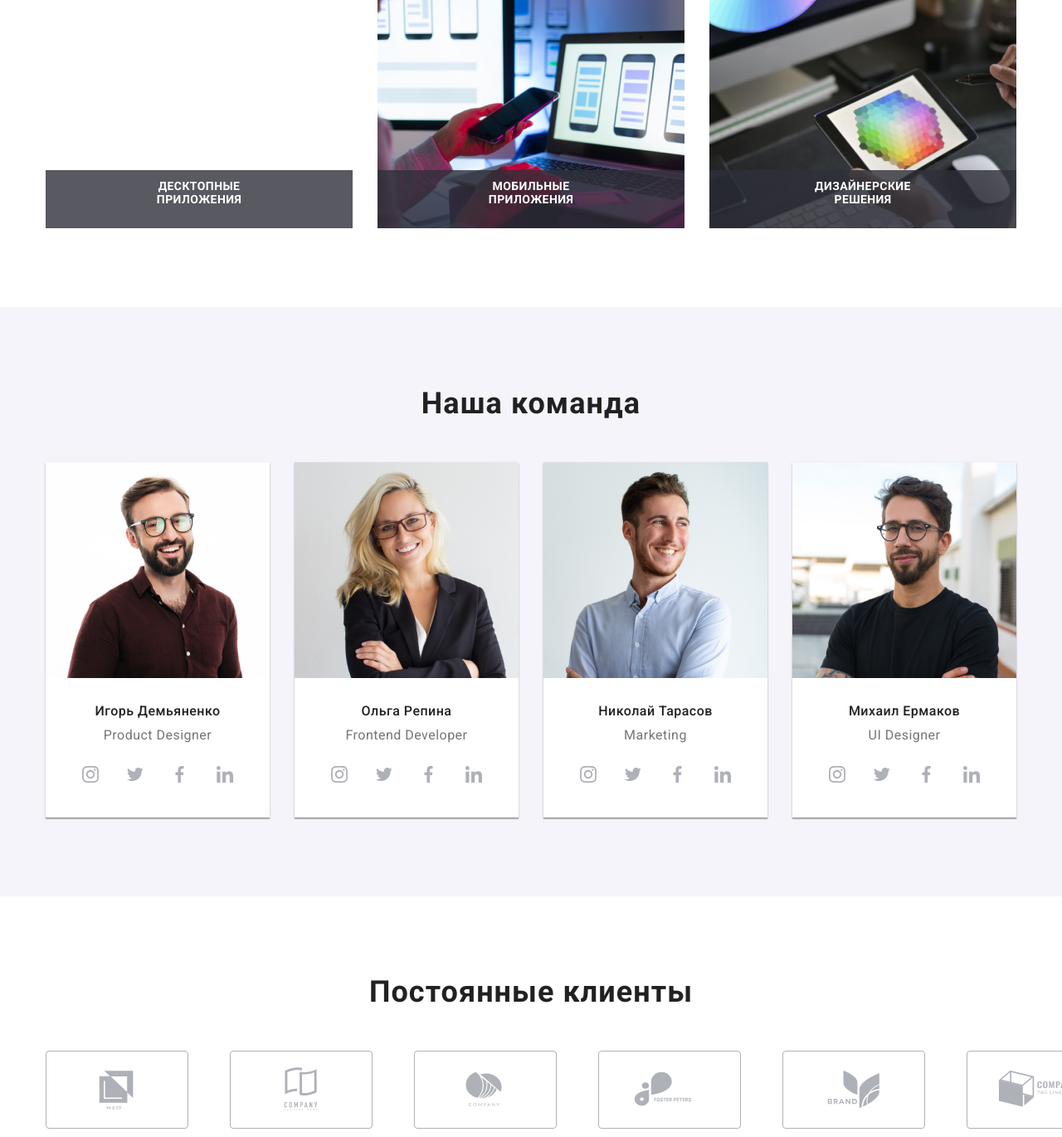
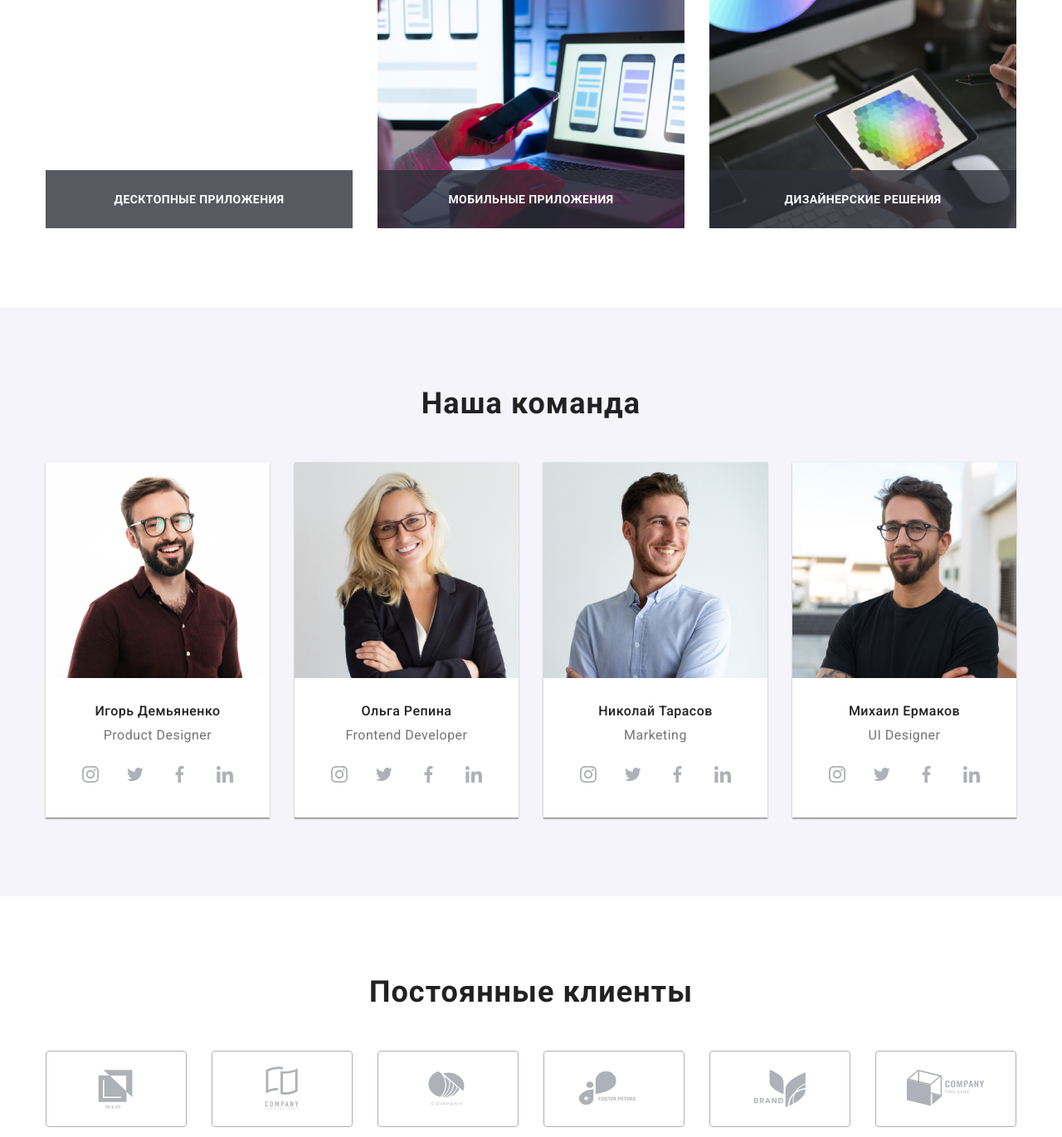
Before and after one commit to Victoriia-Ripka/goit-markup-hw-05, a plain HTML site: page index.html in a window 1280 px wide. Shown: the part 1230-2600 px from the top of the page at 83% size. Drawn offline with nearby package versions, Linux system fonts and the light colour scheme.

Commit message:
finished #5

```diff
--- a/css/styles.css
+++ b/css/styles.css
@@ -58,7 +58,6 @@ body {
 /* ---header---*/
 
 .container-nav {
-  /* position: fixed; */
   border-bottom: 1px solid rgba(236, 236, 236, 1);
 }
 
@@ -119,7 +118,6 @@ body {
   letter-spacing: 0.02em;
   color: var(--color-dark-212121);
   padding: 32px 0;
-  /* visibility: hidden; */
 
   transition: color 250ms cubic-bezier(0.4, 0, 0.2, 1);
 }
@@ -138,15 +136,8 @@ body {
   background-color: var(--focus-color-blue);
 
   transform: scaleX(1);
-  /* transform: scaleX(0); */
   transform-origin: bottom left;
-
-  /*transition: transform 250ms linear;*/
 }
-
-/* .header-menu-text:hover::after{
-  transform: scaleX(1);
-} */
 
 .header-contacts {
   display: flex;
@@ -361,16 +352,20 @@ body {
   height: 70px;
   left: 0;
   bottom: 0;
-  background-color: rgba(47, 48, 58, 0.8);;
+  background-color: rgba(47, 48, 58, 0.8);
 }
 
 .activity-item-text{
 
   position: absolute;
   bottom: 0;
+  width: 100%;
+  height: 70px;
+  display: flex;
+  align-items: center;
+  justify-content: center;
   left: 50%;
   transform: translateX(-50%);
-  padding: 27px 82px;
   margin: 0;
   font-weight: 700;
   font-size: 14px;
@@ -420,7 +415,6 @@ body {
 
   flex-basis: calc((100%-3*30px)/4);
   margin-right: 30px;
-  /* padding-bottom: 30px; */
 }
 
 .team-item:last-child {
@@ -457,8 +451,6 @@ body {
   text-align: center;
   letter-spacing: 0.03em;
   color: var(--color-grey-757575);
-
-  /*padding: 0 0 30px 0;*/
   margin: 0 0 16px 0;
 }
 
@@ -520,17 +512,10 @@ body {
 
 .clients-list-item{
   display: inline-block;
-
-  border: 1px solid #AFB1B8;
-  border-radius: 4px;
-  color: #AFB1B8;
-
-  transition: border 250ms cubic-bezier(0.4, 0, 0.2, 1),
-  color 250ms cubic-bezier(0.4, 0, 0.2, 1);
 }
 
 .clients-list-item + .clients-list-item{
-  margin-left: 50px;
+  margin-left: 30px;
 }
 
 .clients-list-div{
@@ -538,17 +523,18 @@ body {
   height: 92px;
   display: flex;
   justify-content: center;
-  /* display: inline-flex; */
   align-items: center;
-  color: currentColor
+  border: 1px solid #AFB1B8;
+  border-radius: 4px;
+  color: #AFB1B8;
+  transition: border 250ms cubic-bezier(0.4, 0, 0.2, 1),
+  color 250ms cubic-bezier(0.4, 0, 0.2, 1);
 }
 
 .clients-list-img{
   fill: currentColor;
 }
 
-/* .clients-list-item:hover,
-.clients-list-item:focus, */
 .clients-list-div:hover,
 .clients-list-div:focus{
   color: var(--focus-color-blue);
@@ -566,7 +552,6 @@ body {
 .container-footer{
   display: flex;
   align-items: baseline;
-  /* justify-self: flex-start; */
 }
 
 .footer-main{
@@ -698,8 +683,7 @@ body {
   font-family: inherit;
   font-weight: 500;
   font-size: 16px;
-  line-height: 26px;
-  /* identical to box height, or 162% */
+  line-height: 1.62;
   text-align: center;
   letter-spacing: 0.03em;
 
@@ -825,8 +809,7 @@ body {
 .portf-list-item-title {
   font-weight: 700;
   font-size: 18px;
-  line-height: 36px;
-  /* identical to box height, or 200% */
+  line-height: 2;
   letter-spacing: 0.06em;
   color: var(--color-dark-212121);
   margin: 0 0 5px 0;
@@ -834,8 +817,7 @@ body {
 
 .portf-list-item-btn {
   font-size: 16px;
-  line-height: 30px;
-  /* identical to box height, or 188% */
+  line-height: 1.88;
   letter-spacing: 0.03em;
   color: var(--color-grey-757575);
   margin: 0;
```
